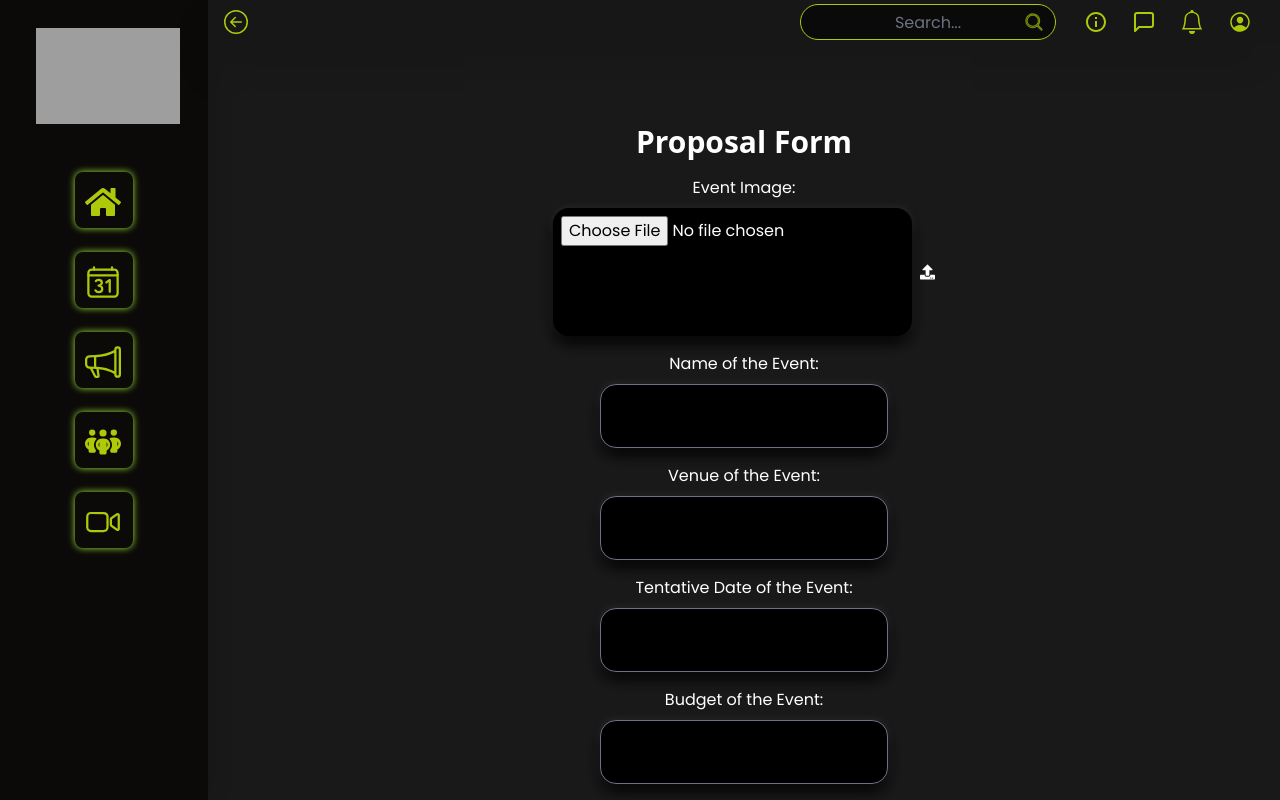
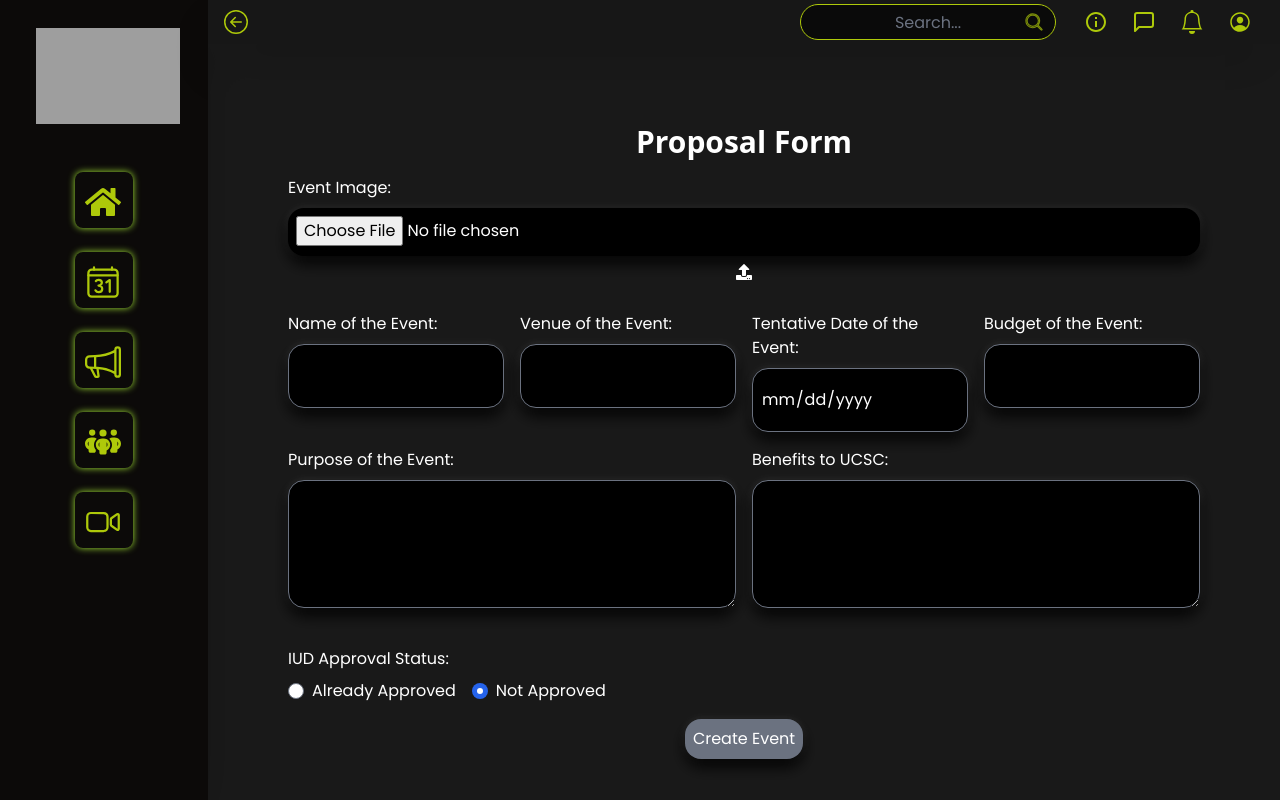
Before and after one commit to Anuraj2601/Eventix, a React (Vite) app: page /club/1/add-event in a window 1280 px wide. Built offline with nearby package versions, Linux system fonts and the light colour scheme; grey boxes are pictures that could not be loaded.

Commit message:
add event form

```diff
--- a/src/components/AddEvent.jsx
+++ b/src/components/AddEvent.jsx
@@ -85,91 +85,100 @@ const AddEvent = () => {
             <Sidebar className="flex-shrink-0"/>
             <div className="flex flex-col flex-1">
                 <Navbar className="sticky top-0 z-10 p-4"/>
-                <div className="bg-black  bg-opacity-90 text-white flex-col text-center items-center justify-center overflow-y-auto p-20">
-                    <Typography variant="h3" className="mb-4">Proposal Form</Typography>
-                    <div className="">
-                        {/* Include EditButton if it is defined */}
-                        {/* <EditButton className="absolute top-2 right-2" /> */}
-                        <div className="mb-4 flex flex-col items-center">
+                <div className="bg-black bg-opacity-90 text-white flex-col p-8 md:p-20 overflow-y-auto">
+                    <Typography variant="h3" className="mb-4 text-center">Proposal Form</Typography>
+
+                    <div className="grid grid-cols-1 gap-4">
+                        {/* Event Image Upload */}
+                        <div className="mb-4">
                             <label className="block mb-2">Event Image:</label>
-    <div className="flex items-center space-x-2">
+                            <div className="flex flex-col items-center">
                                 <input
                                     type="file"
-                        name="proofOfApproval"
+                                    name="eventImage"
                                     onChange={handleFileChange}
-                        className="w-full h-32 bg-black text-white p-2 rounded-2xl" style={{
-                          boxShadow: '0 8px 16px rgba(0, 0, 0, 0.9), 0 0 8px rgba(255, 255, 255, 0.1)'
-                        }}                    />
-                    <FaUpload className="text-white" />
+                                    className="w-full h-12 bg-black text-white p-2 rounded-2xl"
+                                    style={{ boxShadow: '0 8px 16px rgba(0, 0, 0, 0.9), 0 0 8px rgba(255, 255, 255, 0.1)' }}
+                                />
+                                <FaUpload className="text-white mt-2" />
                             </div>
                         </div>
 
-                        <div className="mb-4">
+                        {/* First Set of Fields */}
+                        <div className="grid grid-cols-1 md:grid-cols-2 lg:grid-cols-4 gap-4">
+                            <div>
                                 <label className="block mb-2">Name of the Event:</label>
                                 <input
                                     type="text"
                                     name="name"
                                     value={formFields.name}
                                     onChange={handleInputChange}
-                                className="w-72 h-16 bg-black text-white p-2 rounded-2xl" style={{
-                                  boxShadow: '0 8px 16px rgba(0, 0, 0, 0.9), 0 0 8px rgba(255, 255, 255, 0.1)'
-                                }}                            />
+                                    className="w-full h-16 bg-black text-white p-2 rounded-2xl"
+                                    style={{ boxShadow: '0 8px 16px rgba(0, 0, 0, 0.9), 0 0 8px rgba(255, 255, 255, 0.1)' }}
+                                />
                             </div>
-                        <div className="mb-4">
+                            <div>
                                 <label className="block mb-2">Venue of the Event:</label>
                                 <input
                                     type="text"
                                     name="venue"
                                     value={formFields.venue}
                                     onChange={handleInputChange}
-                                className="w-72 h-16  bg-black text-white p-2 rounded-2xl" style={{
-                                  boxShadow: '0 8px 16px rgba(0, 0, 0, 0.9), 0 0 8px rgba(255, 255, 255, 0.1)'
-                                }}                            />
+                                    className="w-full h-16 bg-black text-white p-2 rounded-2xl"
+                                    style={{ boxShadow: '0 8px 16px rgba(0, 0, 0, 0.9), 0 0 8px rgba(255, 255, 255, 0.1)' }}
+                                />
                             </div>
-                        <div className="mb-4">
+                            <div>
     <label className="block mb-2">Tentative Date of the Event:</label>
     <input
-                                type="text"
+        type="date"
         name="date"
         value={formFields.date}
         onChange={handleInputChange}
-                                className="w-72 h-16  bg-black text-white p-2 rounded-2xl" style={{
-                                  boxShadow: '0 8px 16px rgba(0, 0, 0, 0.9), 0 0 8px rgba(255, 255, 255, 0.1)'
-                                }}                            />
+        className="w-full h-16 bg-black text-white p-2 rounded-2xl"
+        style={{ boxShadow: '0 8px 16px rgba(0, 0, 0, 0.9), 0 0 8px rgba(255, 255, 255, 0.1)' }}
+    />
 </div>
-                        <div className="mb-4">
+
+                            <div>
                                 <label className="block mb-2">Budget of the Event:</label>
                                 <input
                                     type="text"
                                     name="budget"
                                     value={formFields.budget}
                                     onChange={handleInputChange}
-                                className="w-72 h-16  bg-black text-white p-2 rounded-2xl" style={{
-                                  boxShadow: '0 8px 16px rgba(0, 0, 0, 0.9), 0 0 8px rgba(255, 255, 255, 0.1)'
-                                }}                            />
+                                    className="w-full h-16 bg-black text-white p-2 rounded-2xl"
+                                    style={{ boxShadow: '0 8px 16px rgba(0, 0, 0, 0.9), 0 0 8px rgba(255, 255, 255, 0.1)' }}
+                                />
                             </div>
-                        <div className="mb-4">
+                        </div>
+
+                        {/* Second Set of Fields */}
+                        <div className="grid grid-cols-1 md:grid-cols-2 gap-4">
+                            <div>
                                 <label className="block mb-2">Purpose of the Event:</label>
                                 <textarea
                                     name="purpose"
                                     value={formFields.purpose}
                                     onChange={handleInputChange}
-                                className="w-full h-32 bg-black text-white p-2 rounded-2xl" style={{
-                                  boxShadow: '0 8px 16px rgba(0, 0, 0, 0.9), 0 0 8px rgba(255, 255, 255, 0.1)'
-                                }}
+                                    className="w-full h-32 bg-black text-white p-2 rounded-2xl"
+                                    style={{ boxShadow: '0 8px 16px rgba(0, 0, 0, 0.9), 0 0 8px rgba(255, 255, 255, 0.1)' }}
                                 />
                             </div>
-                        <div className="mb-4">
+                            <div>
                                 <label className="block mb-2">Benefits to UCSC:</label>
                                 <textarea
                                     name="benefits"
                                     value={formFields.benefits}
                                     onChange={handleInputChange}
-                                className="w-full h-32 bg-black text-white p-2 rounded-2xl" style={{
-                                  boxShadow: '0 8px 16px rgba(0, 0, 0, 0.9), 0 0 8px rgba(255, 255, 255, 0.1)'
-                                }}                            />
+                                    className="w-full h-32 bg-black text-white p-2 rounded-2xl"
+                                    style={{ boxShadow: '0 8px 16px rgba(0, 0, 0, 0.9), 0 0 8px rgba(255, 255, 255, 0.1)' }}
+                                />
                             </div>
-                        <div className="mb-4 flex flex-col items-center">
+                        </div>
+
+                        {/* IUD Approval Status */}
+                        <div className="mt-4">
                             <label className="block mb-2">IUD Approval Status:</label>
                             <div className="flex space-x-4">
                                 <label className="flex items-center space-x-2">
@@ -188,40 +197,37 @@ const AddEvent = () => {
                                         checked={formFields.iudApproval === 'not-approved'}
                                         onChange={() => handleApprovalChange('not-approved')}
                                     />
-            <span>Requires Approval</span>
+                                    <span>Not Approved</span>
                                 </label>
                             </div>
                             {formFields.iudApproval === 'approved' && (
-        <div className="mt-4 flex flex-col items-center">
-            <label className="block mb-2 flex items-center">
-                <span className="mr-2">Proof of IUD Approval:</span>
-                <div className="flex items-center space-x-2">
+                                <div className="mt-4">
+                                    <label className="block mb-2">Proof of IUD Approval:</label>
                                     <input
                                         type="file"
                                         name="proofOfApproval"
                                         onChange={handleFileChange}
-                        className="w-full h-32 bg-black text-white p-2 rounded-2xl" style={{
-                          boxShadow: '0 8px 16px rgba(0, 0, 0, 0.9), 0 0 8px rgba(255, 255, 255, 0.1)'
-                        }}                    />
-                    <FaUpload className="text-white" />
-                </div>
-            </label>
+                                        className="w-full h-16 bg-black text-white p-2 rounded-2xl"
+                                        style={{ boxShadow: '0 8px 16px rgba(0, 0, 0, 0.9), 0 0 8px rgba(255, 255, 255, 0.1)' }}
+                                    />
                                 </div>
                             )}
                         </div>
 
+                        {/* Sponsors */}
 
-
-                        <div className="flex justify-center">
+                    </div>
+                    <div className="flex justify-center mt-4">
     <button
         onClick={handleSubmit}
-                                className={`px-4 py-2 rounded-full ${isFormValid ? 'bg-[#AEC90A]' : 'bg-gray-500 cursor-not-allowed'}`}
         disabled={!isFormValid}
+        className={`p-2 rounded-2xl ${isFormValid ? 'bg-green-500' : 'bg-gray-500'} text-white`}
+        style={{ boxShadow: '0 8px 16px rgba(0, 0, 0, 0.9), 0 0 8px rgba(255, 255, 255, 0.1)' }}
     >
         Create Event
     </button>
 </div>
-                    </div>
+
                 </div>
             </div>
         </div>
```
Lines whose indentation alone changed are shown as unchanged.
